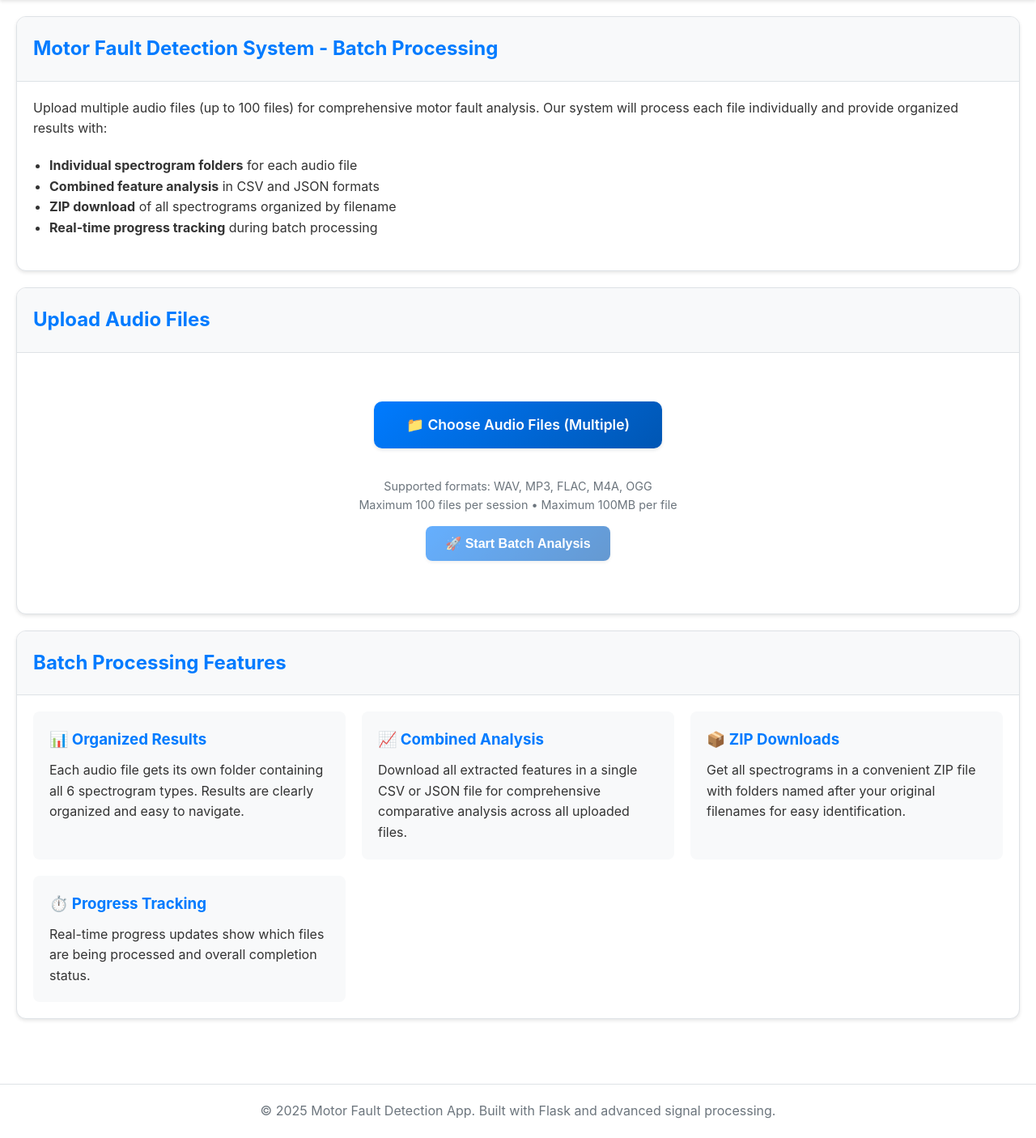
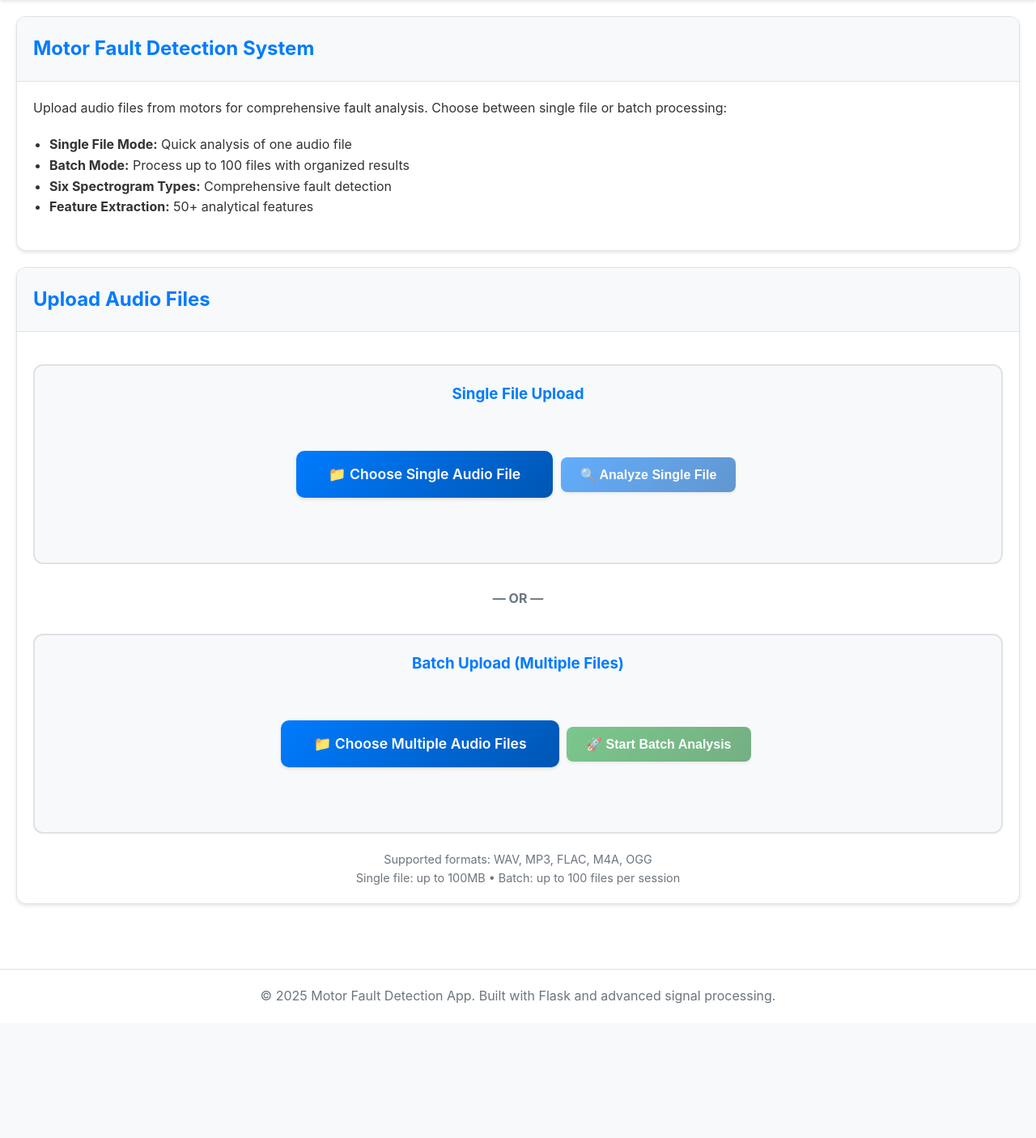
Before and after one commit to Crinklyfoster/Spectograms-Picturizer-2, a Flask app: page / in a window 1280 px wide. Shown: the part 71-1477 px from the top of the page at 81% size. After the commit the page ends 1311 px from the top, so only its background shows below. Run offline with Flask 3, Linux system fonts and the light colour scheme; some libraries are stand-ins or nearby versions.

Commit message:
Update index.html

```diff
--- a/templates/index.html
+++ b/templates/index.html
@@ -1,21 +1,20 @@
 {% extends "base.html" %}
 
-{% block title %}Batch Upload - Motor Fault Detection{% endblock %}
+{% block title %}Motor Fault Detection - Upload{% endblock %}
 
 {% block content %}
 <div class="card">
     <div class="card-header">
-        <h1 class="card-title">Motor Fault Detection System - Batch Processing</h1>
+        <h1 class="card-title">Motor Fault Detection System</h1>
     </div>
     <div class="card-body">
-        <p>Upload multiple audio files (up to {{ max_files }} files) for comprehensive motor fault analysis.
-           Our system will process each file individually and provide organized results with:</p>
+        <p>Upload audio files from motors for comprehensive fault analysis. Choose between single file or batch processing:</p>
 
         <ul style="margin: 20px 0; padding-left: 20px;">
-            <li><strong>Individual spectrogram folders</strong> for each audio file</li>
-            <li><strong>Combined feature analysis</strong> in CSV and JSON formats</li>
-            <li><strong>ZIP download</strong> of all spectrograms organized by filename</li>
-            <li><strong>Real-time progress tracking</strong> during batch processing</li>
+            <li><strong>Single File Mode:</strong> Quick analysis of one audio file</li>
+            <li><strong>Batch Mode:</strong> Process up to {{ max_files }} files with organized results</li>
+            <li><strong>Six Spectrogram Types:</strong> Comprehensive fault detection</li>
+            <li><strong>Feature Extraction:</strong> 50+ analytical features</li>
         </ul>
     </div>
 </div>
@@ -31,31 +30,61 @@
         <h2 class="card-title">Upload Audio Files</h2>
     </div>
     <div class="card-body">
-        <form id="upload-form" action="{{ url_for('upload_files') }}" method="post" enctype="multipart/form-data" class="upload-form">
+        <!-- Single File Upload -->
+        <div class="upload-mode">
+            <h3>Single File Upload</h3>
+            <form id="single-upload-form" action="{{ url_for('upload_file') }}" method="post" enctype="multipart/form-data" class="upload-form">
                 <div class="file-input-wrapper">
                     <input type="file"
-                       id="file-input"
+                           id="single-file-input"
+                           name="file"
+                           accept=".wav,.mp3,.flac,.m4a,.ogg"
+                           class="file-input">
+                    <label for="single-file-input" class="file-input-label">
+                        📁 Choose Single Audio File
+                    </label>
+                </div>
+
+                <div id="single-file-info" class="file-info" style="display: none;"></div>
+
+                <button type="submit" class="btn btn-primary" id="single-upload-btn" disabled>
+                    🔍 Analyze Single File
+                </button>
+            </form>
+        </div>
+
+        <div style="margin: 30px 0; text-align: center; color: var(--secondary-color);">
+            <strong>— OR —</strong>
+        </div>
+
+        <!-- Batch Upload -->
+        <div class="upload-mode">
+            <h3>Batch Upload (Multiple Files)</h3>
+            <form id="batch-upload-form" action="{{ url_for('upload_file') }}" method="post" enctype="multipart/form-data" class="upload-form">
+                <div class="file-input-wrapper">
+                    <input type="file"
+                           id="batch-file-input"
                            name="files"
                            accept=".wav,.mp3,.flac,.m4a,.ogg"
                            class="file-input"
-                       multiple
-                       required>
-                <label for="file-input" class="file-input-label">
-                    📁 Choose Audio Files (Multiple)
+                           multiple>
+                    <label for="batch-file-input" class="file-input-label">
+                        📁 Choose Multiple Audio Files
                     </label>
                 </div>
 
-            <div id="file-info" class="file-info" style="display: none;"></div>
+                <div id="batch-file-info" class="file-info" style="display: none;"></div>
 
-            <p style="margin-top: 15px; color: var(--secondary-color); font-size: 0.9rem;">
-                Supported formats: WAV, MP3, FLAC, M4A, OGG<br>
-                Maximum {{ max_files }} files per session • Maximum 100MB per file
-            </p>
-
-            <button type="submit" class="btn btn-primary" id="upload-btn" style="margin-top: 15px;" disabled>
+                <button type="submit" class="btn btn-success" id="batch-upload-btn" disabled>
                     🚀 Start Batch Analysis
                 </button>
             </form>
+        </div>
+
+        <p style="margin-top: 20px; color: var(--secondary-color); font-size: 0.9rem; text-align: center;">
+            Supported formats: WAV, MP3, FLAC, M4A, OGG<br>
+            Single file: up to 100MB • Batch: up to {{ max_files }} files per session
+        </p>
 
         {% if session.get('session_id') %}
         <div style="margin-top: 30px; text-align: center;">
@@ -69,72 +98,76 @@
     </div>
 </div>
 
-<!-- Batch Processing Features -->
-<div class="card">
-    <div class="card-header">
-        <h2 class="card-title">Batch Processing Features</h2>
-    </div>
-    <div class="card-body">
-        <div style="display: grid; grid-template-columns: repeat(auto-fit, minmax(300px, 1fr)); gap: 20px;">
-            <div style="padding: 20px; background-color: var(--light-color); border-radius: 8px;">
-                <h3 style="color: var(--primary-color); margin-bottom: 10px;">📊 Organized Results</h3>
-                <p>Each audio file gets its own folder containing all 6 spectrogram types. Results are clearly organized and easy to navigate.</p>
-            </div>
+<style>
+.upload-mode {
+    padding: 20px;
+    border: 2px solid var(--border-color);
+    border-radius: 12px;
+    margin: 20px 0;
+    background-color: var(--light-color);
+}
 
-            <div style="padding: 20px; background-color: var(--light-color); border-radius: 8px;">
-                <h3 style="color: var(--primary-color); margin-bottom: 10px;">📈 Combined Analysis</h3>
-                <p>Download all extracted features in a single CSV or JSON file for comprehensive comparative analysis across all uploaded files.</p>
-            </div>
-
-            <div style="padding: 20px; background-color: var(--light-color); border-radius: 8px;">
-                <h3 style="color: var(--primary-color); margin-bottom: 10px;">📦 ZIP Downloads</h3>
-                <p>Get all spectrograms in a convenient ZIP file with folders named after your original filenames for easy identification.</p>
-            </div>
-
-            <div style="padding: 20px; background-color: var(--light-color); border-radius: 8px;">
-                <h3 style="color: var(--primary-color); margin-bottom: 10px;">⏱️ Progress Tracking</h3>
-                <p>Real-time progress updates show which files are being processed and overall completion status.</p>
-            </div>
-        </div>
-    </div>
-</div>
+.upload-mode h3 {
+    color: var(--primary-color);
+    margin-bottom: 15px;
+    text-align: center;
+}
+</style>
 
 <script>
 document.addEventListener('DOMContentLoaded', function() {
-    const fileInput = document.getElementById('file-input');
-    const fileInfo = document.getElementById('file-info');
-    const uploadBtn = document.getElementById('upload-btn');
+    // Single file handling
+    const singleFileInput = document.getElementById('single-file-input');
+    const singleFileInfo = document.getElementById('single-file-info');
+    const singleUploadBtn = document.getElementById('single-upload-btn');
 
-    fileInput.addEventListener('change', function(event) {
-        const files = event.target.files;
+    singleFileInput.addEventListener('change', function() {
+        const file = this.files[0];
+        if (file) {
+            singleFileInfo.innerHTML = `
+                <strong>Selected:</strong> ${file.name}<br>
+                <strong>Size:</strong> ${formatFileSize(file.size)}
+            `;
+            singleFileInfo.style.display = 'block';
+            singleUploadBtn.disabled = false;
+        } else {
+            singleFileInfo.style.display = 'none';
+            singleUploadBtn.disabled = true;
+        }
+    });
 
+    // Batch file handling
+    const batchFileInput = document.getElementById('batch-file-input');
+    const batchFileInfo = document.getElementById('batch-file-info');
+    const batchUploadBtn = document.getElementById('batch-upload-btn');
+
+    batchFileInput.addEventListener('change', function() {
+        const files = this.files;
         if (files.length > 0) {
             let totalSize = 0;
             let fileList = [];
 
             for (let i = 0; i < files.length; i++) {
                 totalSize += files[i].size;
-                fileList.push(`${files[i].name} (${formatFileSize(files[i].size)})`);
+                fileList.push(`• ${files[i].name} (${formatFileSize(files[i].size)})`);
             }
 
-            fileInfo.innerHTML = `
-                <strong>Selected files:</strong> ${files.length} files<br>
+            batchFileInfo.innerHTML = `
+                <strong>Selected files:</strong> ${files.length}<br>
                 <strong>Total size:</strong> ${formatFileSize(totalSize)}<br>
                 <div style="max-height: 150px; overflow-y: auto; margin-top: 10px;">
-                    ${fileList.map(file => `• ${file}`).join('<br>')}
+                    ${fileList.join('<br>')}
                 </div>
             `;
-            fileInfo.style.display = 'block';
-            uploadBtn.disabled = false;
+            batchFileInfo.style.display = 'block';
+            batchUploadBtn.disabled = files.length > {{ max_files }};
 
-            // Validate file count
             if (files.length > {{ max_files }}) {
-                fileInfo.innerHTML += '<br><span style="color: var(--danger-color);">⚠️ Too many files selected!</span>';
-                uploadBtn.disabled = true;
+                batchFileInfo.innerHTML += '<br><span style="color: var(--danger-color);">⚠️ Too many files!</span>';
             }
         } else {
-            fileInfo.style.display = 'none';
-            uploadBtn.disabled = true;
+            batchFileInfo.style.display = 'none';
+            batchUploadBtn.disabled = true;
         }
     });
 
```
Lines whose indentation alone changed are shown as unchanged.
